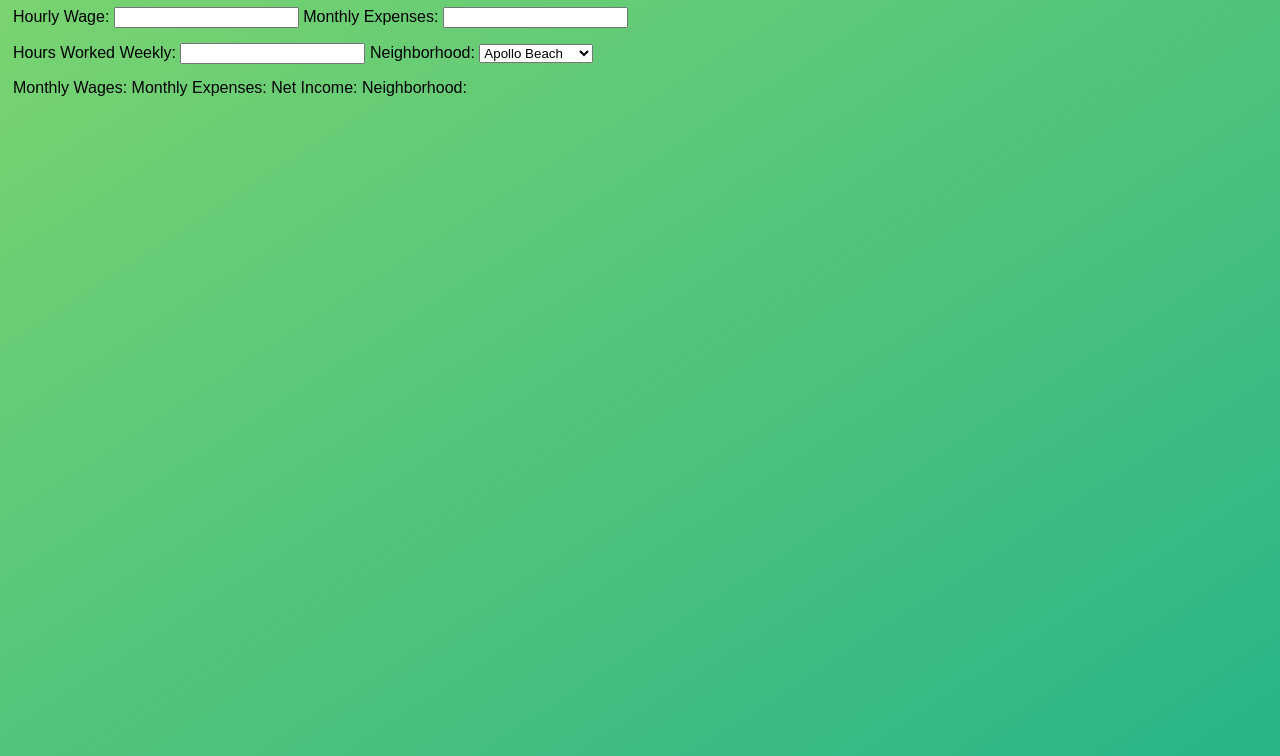
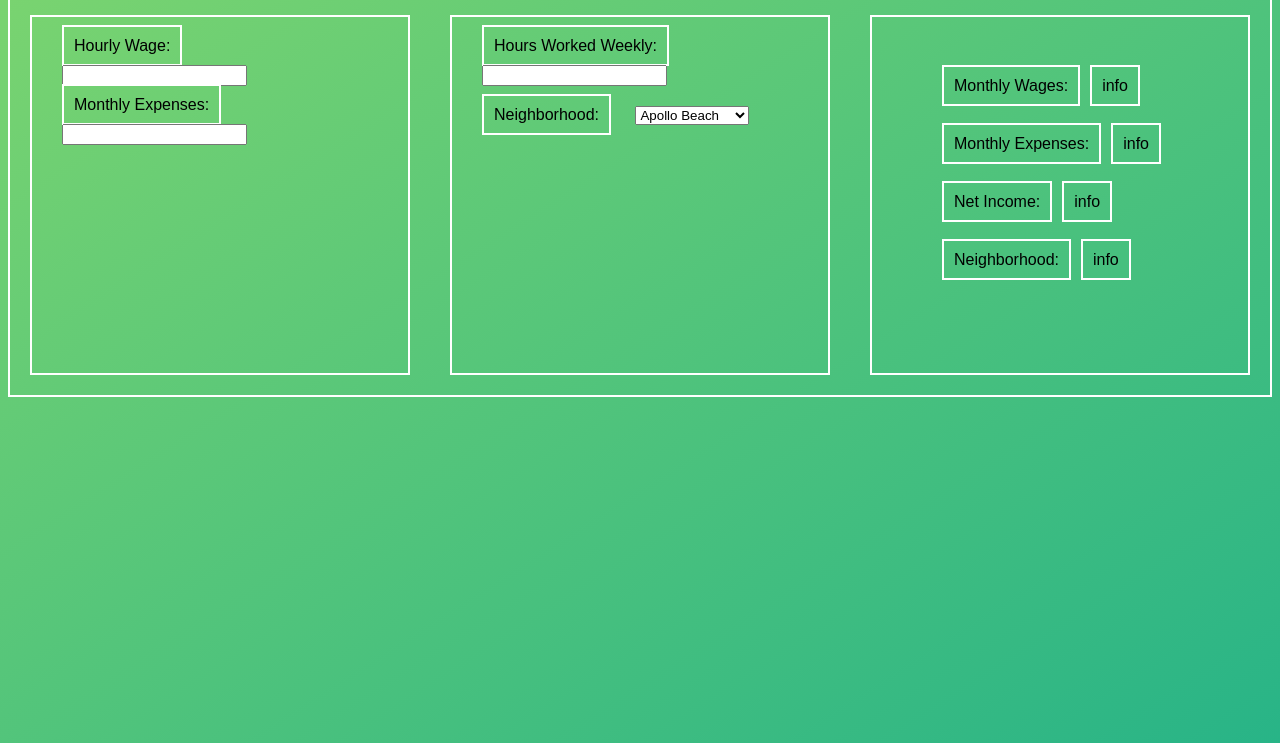
Before and after one commit to CSmith3723/capstone-refactor, a plain HTML site: page index.html in a window 1280 px wide. Shown: the part 73-829 px from the top of the page. Drawn offline with Linux system fonts and the light colour scheme.

Commit message:
updated css

```diff
--- a/cap_style.css
+++ b/cap_style.css
@@ -2,35 +2,54 @@
   font-family: Arial, Helvetica, sans-serif;
 }
 
-div {
-  padding-right: 15px;
-  margin-bottom: 15px;
-  margin-left: 5px;
+header {
+  font-size: 50px;
+  text-align: center;
 }
 
-box1 {
+.container {
+  display: flex;
+  border: 2px solid white;
+  height: 50%;
+}
+
+.inner-container {
+  display: flex;
+  flex-direction: column;
+  border: 2px solid white;
   padding: 20px;
   margin: 20px;
+  width: 30%;
 }
 
+span {
+  padding: 10px;
+  border: 2px solid white;
+}
+
+.container .inner-container .output-info div {
+  margin: 40px;
+}
+
+label {
+  border: 2px solid white;
+  margin: 10px;
+  padding: 10px;
+}
+
+input {
+  margin: 10px;
+}
+
+select {
+  margin: 10px;
+}
 body {
   height: 100vh;
   align-items: center;
   background: linear-gradient(to top left, #28b487, #7dd56f);
 }
 
-#input {
-  display: flex;
-  align-items: left;
-}
-
-#output {
-  display: flex;
-  flex-direction: column;
-  width: 100%;
-  text-align: right;
-}
-
 h1 {
   text-align: center;
 }
--- a/index.html
+++ b/index.html
@@ -8,21 +8,30 @@
     <title>Document</title>
 </head>
 
+<header>Wage and Housing Calculator</header>
+
 <body>
-    <h1>Wage and Housing Calculator</h1>
 
-    <div class="box" id="box1"> <label for="hourly-wage">Hourly Wage:</label>
+
+    <div class="container">
+        <div class="inner-container">
+            <div class="label"> <label for="hourly-wage">Hourly Wage:</label>
                 <input type="text" id="hourly-wage">
-
-        <label for="monthly-expense">Monthly Expenses:</label>
+            </div>
+            <div>
+                <label class="label" for="monthly-expense">Monthly Expenses:</label>
                 <input type="text" id="monthly-expense">
             </div>
-    <div class="box" id="box2">
+        </div>
 
-        <label for="hours-worked">Hours Worked Weekly:</label>
+        <div class="inner-container">
+
+            <div class="label"> <label for="hours-worked">Hours Worked Weekly:</label>
                 <input type="text" id="hours-worked">
+            </div>
 
-        <label for="choose-area">Neighborhood:</label>
+            <div>
+                <label class="label" for="choose-area">Neighborhood:</label>
                 <select for="">
                     <option value="Apollo Beach">Apollo Beach</option>
                     <option value="Brandon">Brandon</option>
@@ -35,16 +44,18 @@
                     <option value="Westchase">Westchase</option>
                     <option value="Wesley Chapel">Wesley Chapel</option>
                 </select>
-
+            </div>
         </div>
 
-    <div class="ouptut">
-        <label for="Monthly Wages">Monthly Wages:</label>
-        <label for="Monthly Expenses">Monthly Expenses:</label>
-        <label for="Net Income">Net Income:</label>
-        <label for="Neighborhood">Neighborhood:</label>
+        <div class="inner-container">
+            <div class="output-info">
+                <div> <label for="Monthly Wages">Monthly Wages:</label><span>info</span></div>
+                <div> <label for="Monthly Expenses">Monthly Expenses:</label><span>info</span></div>
+                <div> <label for="Net Income">Net Income:</label><span>info</span></div>
+                <div> <label for="Neighborhood">Neighborhood:</label><span>info</span></div>
             </div>
-
+        </div>
+    </div>
 </body>
 
 
```
Lines whose indentation alone changed are shown as unchanged.
